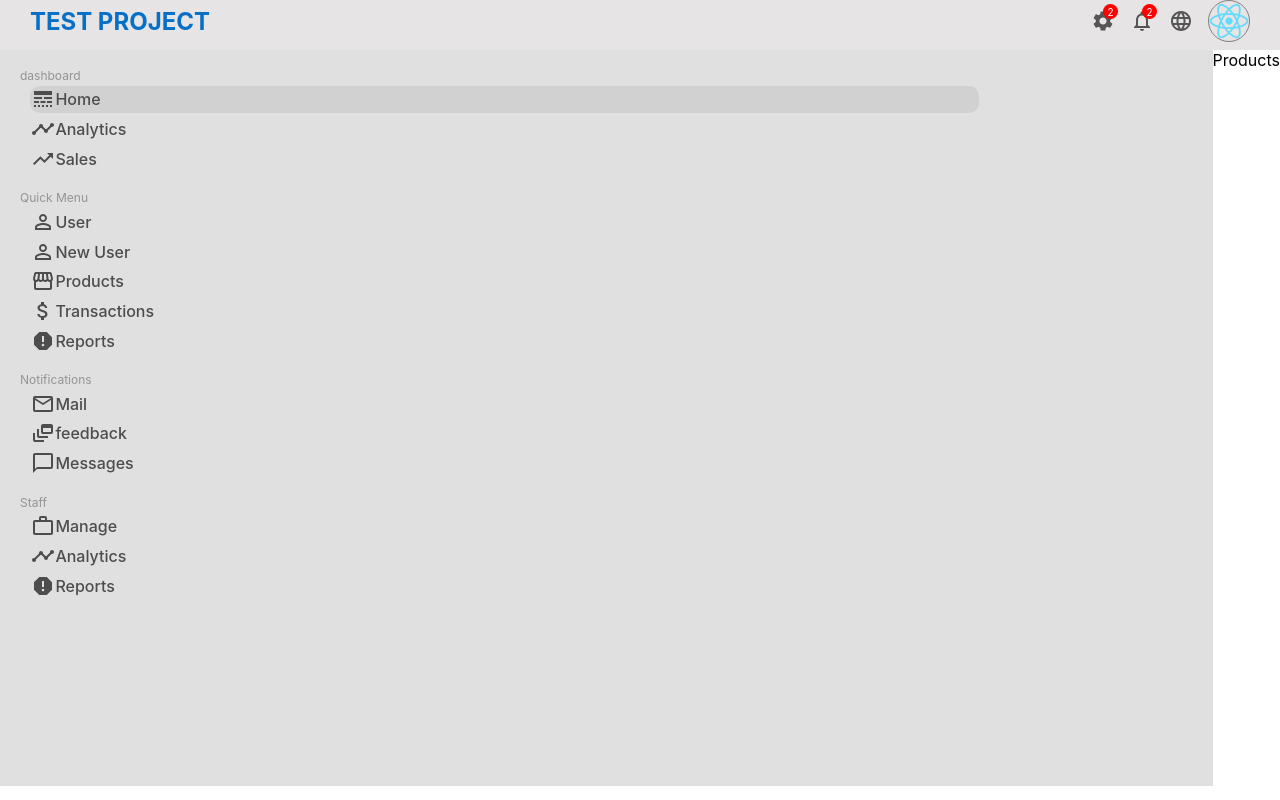
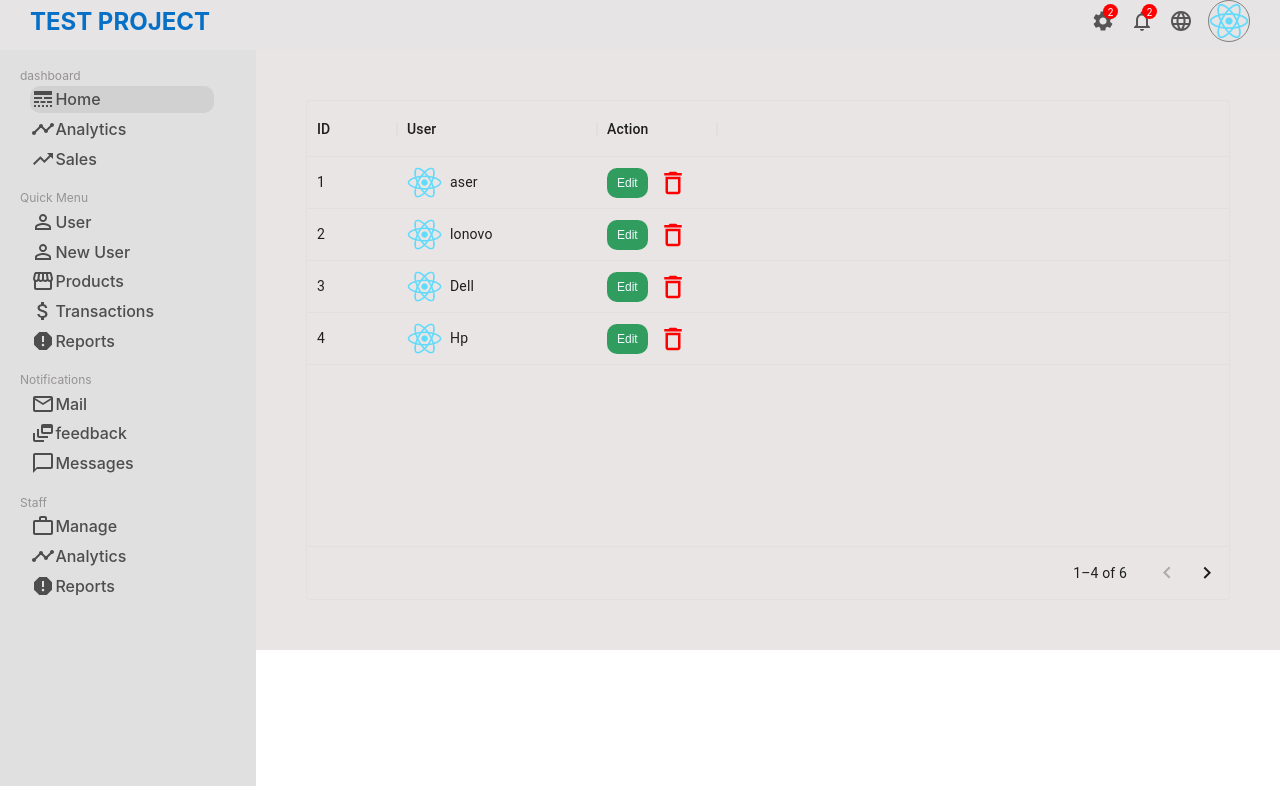
Before and after one commit to danahossini1/admin-page, a React (Create React App) app: page /products in a window 1280 px wide. Built offline with nearby package versions, Linux system fonts and the light colour scheme.

Commit message:
fix ProductList

```diff
--- /dev/null
+++ b/src/component/ProductList/ProductList.css
@@ -0,0 +1,37 @@
+.Data-grid-contaner{
+    padding: 50px;
+    background: rgb(233, 229, 229);
+
+    }
+
+    .user-Div{
+    display: flex;
+    align-items: center;
+    }
+    .Usr-img{
+        width: 35px;
+        border-radius: 50%;
+        margin-right: 8px;
+    }
+    .action-div{
+        display: flex;
+        align-items: center;
+    }
+    .action-button{
+        font-size: 12px;
+        border: none;
+        background-color: rgba(28, 148, 78,0.9);
+        padding: 8px 10px;
+        border-radius: 10px;
+        color: aliceblue;
+        margin-right: 10px;
+        cursor: pointer;
+    }
+    .action-icon{
+
+        color: red;
+        font-weight: 600;
+        font-size: 30px !important;
+        cursor: pointer;
+
+    }
--- /dev/null
+++ b/src/component/ProductList/ProductList.jsx
@@ -0,0 +1,60 @@
+import React, { useState } from 'react'
+import './ProductList.css'
+import { Link } from 'react-router-dom';
+import { DataGrid } from '@mui/x-data-grid'
+import { Allproduct } from '../../data';
+import Box from '@mui/material/Box';
+import { DeleteOutline } from '@mui/icons-material';
+
+export default function UserListComp() {
+
+    const [rows, setRows] = useState(Allproduct)
+
+
+    const DeleteUser=Id=>{
+        setRows(rows.filter(user=>user.id!=Id))
+    }
+
+
+
+    const columns = [
+        { field: 'id', headerName: 'ID', width: 90 },
+        {
+            field: 'User', headerName: 'User', width: 200,
+            renderCell: (params) => {
+                return (
+                    <div className='user-Div'>
+                        <img src={params.row.avatar} className='Usr-img' />{params.row.name}
+                    </div>
+                )
+            }
+        },
+        {
+            field: 'action', headerName: 'Action', width: 120,
+            renderCell: (params) => {
+                return (
+                    <div className='action-div'>
+                        <Link to={`/product/${params.row.id}`}><button className='action-button'>Edit</button> </Link>
+
+                        <DeleteOutline className='action-icon' onClick={()=>DeleteUser(params.row.id)} />
+                    </div>
+                )
+            }
+        },
+    ]
+
+
+    return (
+        <div className='Data-grid-contaner'>
+            <Box sx={{ height: 500, width: '100%'}} className='Boxxx'>
+                <DataGrid
+                    columns={columns}
+                    rows={rows}
+                    pageSize={4}
+
+                    disableSelectionOnClick
+                />
+            </Box >
+        </div>
+    )
+}
--- a/src/data.js
+++ b/src/data.js
@@ -103,3 +103,11 @@ export let AllUsers = [
         avatar: './logo512.png'
     },
 ]
+export let Allproduct=[
+    {id:1, name:'aser',avatar: './logo512.png', price:2000},
+    {id:2, name:'lonovo',avatar: './logo512.png', price:3000},
+    {id:3, name:'Dell',avatar: './logo512.png', price:1500},
+    {id:4, name:'Hp',avatar: './logo512.png', price:7000},
+    {id:5, name:'Apple',avatar: './logo512.png', price:4000},
+    {id:6, name:'lenovo',avatar: './logo512.png', price:200},
+]
--- /dev/null
+++ b/src/pages/Product/Product.css
@@ -0,0 +1,15 @@
+.productpage-contaner{
+    flex: 4;
+    display: flex;
+    justify-content: space-between;
+    padding: 20px;
+    margin: 20px;
+
+}
+.productpage-button{
+    border: none;
+    padding: 10px 20px;
+    font-weight: 700;
+    background: rgb(155, 153, 153);
+    border-radius: 10px;
+}
--- /dev/null
+++ b/src/pages/Product/Product.jsx
@@ -0,0 +1,12 @@
+import React from 'react'
+import './Product.css'
+import { Link } from 'react-router-dom'
+
+export default function Product() {
+  return (
+    <div className='productpage-contaner'>
+        <h1 className='productpage-title'>Product</h1>
+        <Link to={``}><button className='productpage-button'>Create</button></Link>
+    </div>
+  )
+}
--- a/src/pages/Products/Products.css
+++ b/src/pages/Products/Products.css
@@ -0,0 +1,3 @@
+.product-contaner{
+    flex: 4;
+}
--- a/src/pages/Products/Products.jsx
+++ b/src/pages/Products/Products.jsx
@@ -1,7 +1,11 @@
 import React from 'react'
+import './Products.css'
+import UserListComp from '../../component/ProductList/ProductList'
 
 export default function Products() {
   return (
-    <div>Products</div>
+    <div className='product-contaner'>
+      <UserListComp />
+    </div>
   )
 }
--- a/src/router.js
+++ b/src/router.js
@@ -2,6 +2,7 @@ import Home from  './pages/Home/Home'
 import NewUser from  './pages/NewUser/NewUser'
 import Products from  './pages/Products/Products'
 import UserList from  './pages/UserList/UserList'
+import Product from './pages/Product/Product'
 
 
 
@@ -10,6 +11,7 @@ let routes=[
     {path:'/',element:<Home /> },
     {path:'/newUser',element:<NewUser /> },
     {path:'/products',element:<Products /> },
+    {path:'/product/:Id',element:<Product /> },
     {path:'/userList',element:<UserList /> },
 ]
 
```
